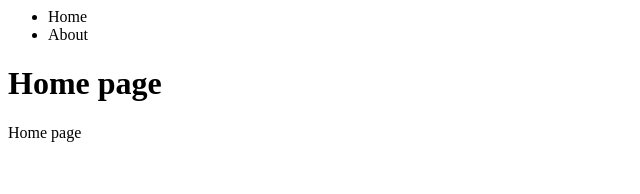
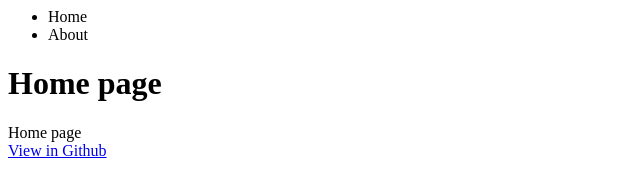
Before and after one commit to Ruulul/SPA-WebComponents-VanillaJS, a plain HTML site: page index.html in a window 1280 px wide. Shown: the whole page, without its empty margins (0-640 px from the left). Drawn offline with Linux system fonts and the light colour scheme.

Commit message:
link to github

```diff
--- a/index.html
+++ b/index.html
@@ -6,6 +6,7 @@
 </nav>
 <h1></h1>
 <main>Loading...</main>
+<footer><a href="https://github.com/Ruulul/SPA-WebComponents-VanillaJS">View in Github</a></footer>
 <script type="module">
     import { init } from './index.mjs'
 
```
